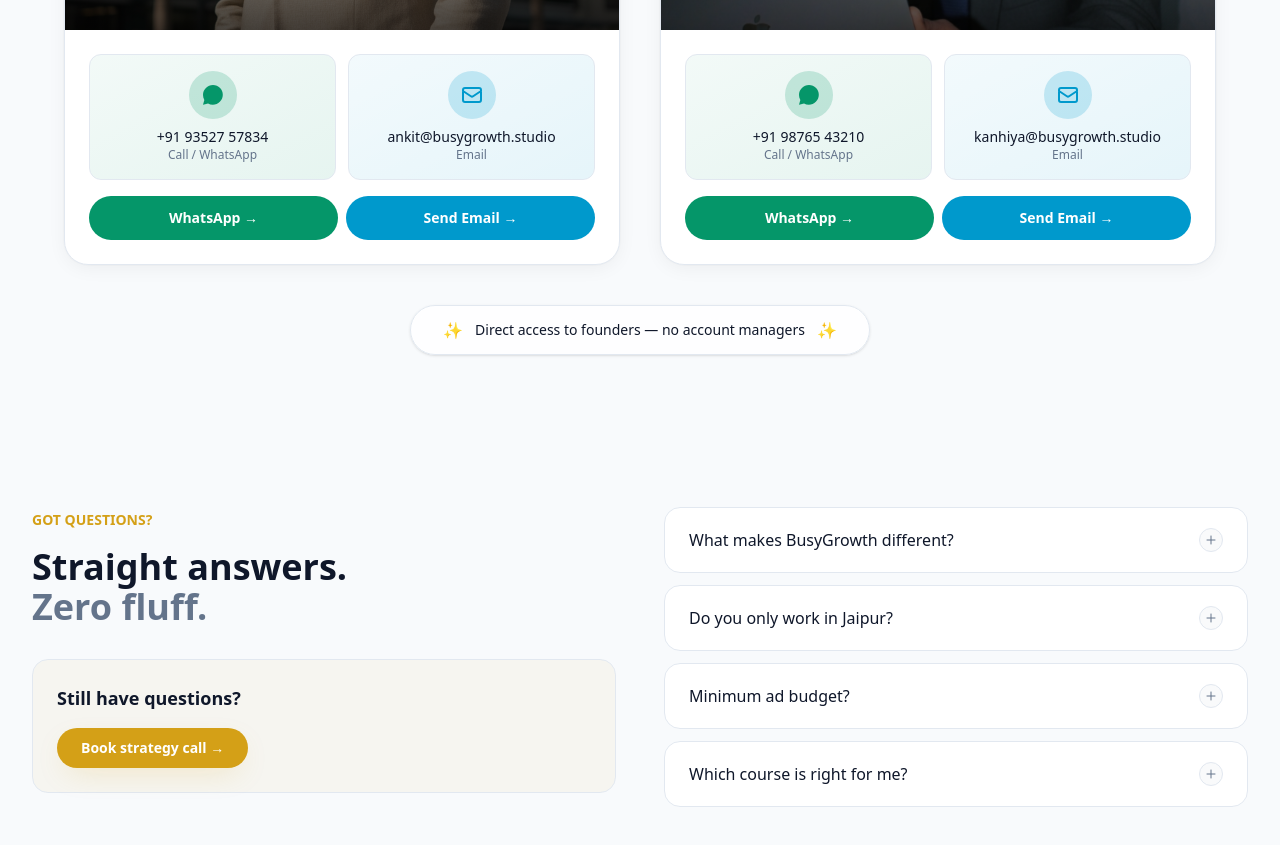
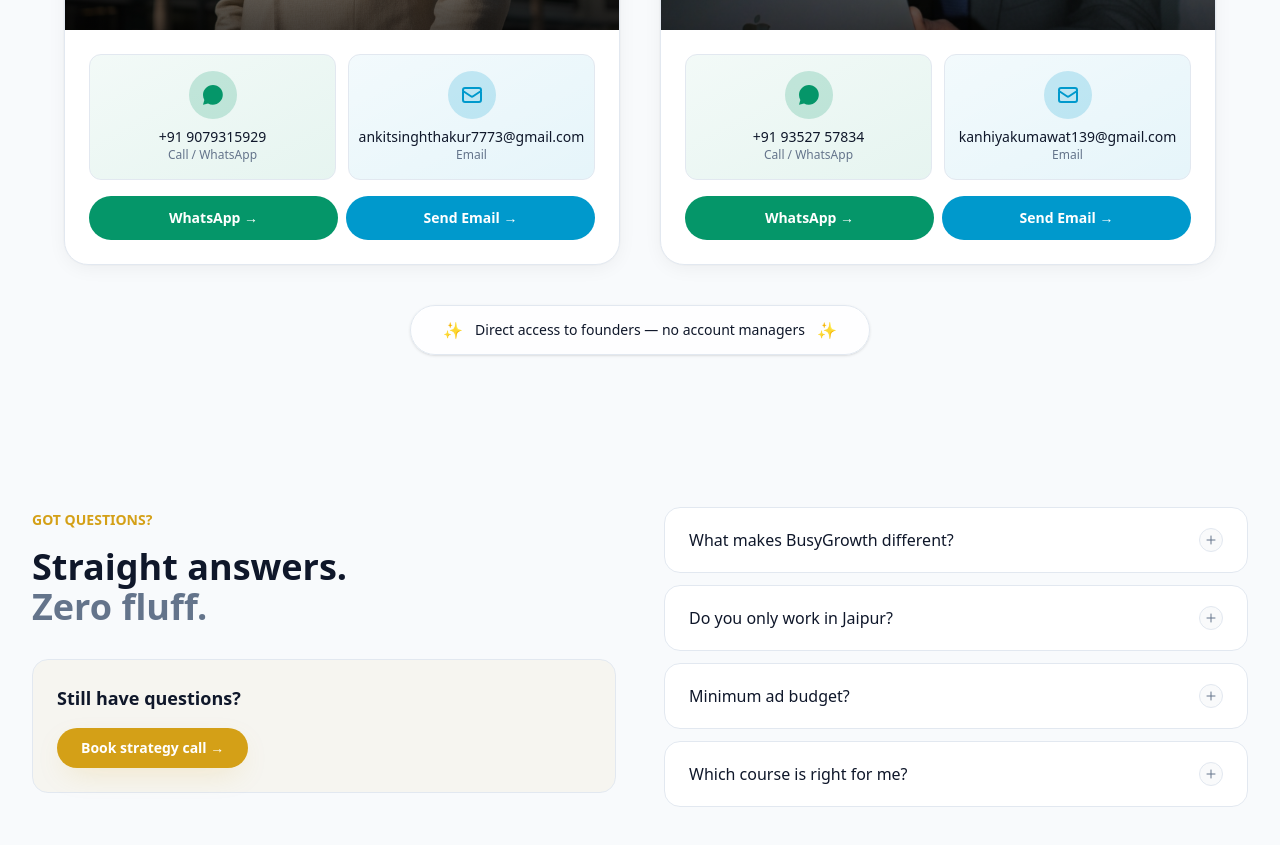
Before and after one commit to dishantsaini25/busyGrowth, a Next.js app: page / in a window 1280 px wide. Shown: the part 3180-4025 px from the top of the page. Built offline with nearby package versions, Linux system fonts and the light colour scheme.

Commit message:
contact details update

```diff
--- a/src/app/components/sections/FounderSection.jsx
+++ b/src/app/components/sections/FounderSection.jsx
@@ -7,15 +7,15 @@
       name: "Ankit",
       role: "Founder",
       image: "/images/ankit.png",
-      phone: "+91 93527 57834",
-      email: "ankit@busygrowth.studio",
+      phone: "+91 9079315929",
+      email: "ankitsinghthakur7773@gmail.com",
     },
     {
       name: "Kanhiya",
       role: "Co-Founder",
       image: "/images/kanhiya.webp",
-      phone: "+91 98765 43210",
-      email: "kanhiya@busygrowth.studio",
+      phone: "+91 93527 57834",
+      email: "kanhiyakumawat139@gmail.com",
     },
   ];
 
--- a/src/app/contact/page.jsx
+++ b/src/app/contact/page.jsx
@@ -63,7 +63,7 @@
             <form onSubmit={handleSubmit} className="space-y-5">
               <div><label className="mb-2 block text-sm font-medium text-text-dark">Full name *</label><input type="text" name="name" required value={formData.name} onChange={handleChange} className="w-full rounded-xl border border-border-gray bg-white px-4 py-3 text-text-dark focus:border-gold/50 focus:outline-none focus:ring-1 focus:ring-gold/50" placeholder="Aarav Sharma" /></div>
               <div><label className="mb-2 block text-sm font-medium text-text-dark">Email *</label><input type="email" name="email" required value={formData.email} onChange={handleChange} className="w-full rounded-xl border border-border-gray bg-white px-4 py-3 text-text-dark focus:border-gold/50 focus:outline-none focus:ring-1 focus:ring-gold/50" placeholder="aarav@brand.com" /></div>
-              <div><label className="mb-2 block text-sm font-medium text-text-dark">WhatsApp *</label><input type="tel" name="phone" required value={formData.phone} onChange={handleChange} className="w-full rounded-xl border border-border-gray bg-white px-4 py-3 text-text-dark focus:border-gold/50 focus:outline-none focus:ring-1 focus:ring-gold/50" placeholder="+91 98765 43210" /></div>
+              <div><label className="mb-2 block text-sm font-medium text-text-dark">WhatsApp *</label><input type="tel" name="phone" required value={formData.phone} onChange={handleChange} className="w-full rounded-xl border border-border-gray bg-white px-4 py-3 text-text-dark focus:border-gold/50 focus:outline-none focus:ring-1 focus:ring-gold/50" placeholder="+91 93527 57834" /></div>
               <div><label className="mb-2 block text-sm font-medium text-text-dark">Business type *</label><select name="businessType" required value={formData.businessType} onChange={handleChange} className="w-full rounded-xl border border-border-gray bg-white px-4 py-3 text-text-dark"><option value="">Select</option><option>D2C</option><option>Service</option><option>Creator</option><option>Local</option><option>SaaS</option></select></div>
               <div><label className="mb-2 block text-sm font-medium text-text-dark">Interested in *</label><select name="interest" required value={formData.interest} onChange={handleChange} className="w-full rounded-xl border border-border-gray bg-white px-4 py-3 text-text-dark"><option value="growth-plan">Free Growth Plan</option><option value="ads">Ads Management</option><option value="content">Reels & Content</option><option value="automation">Automation</option><option value="course">Full DM Course</option><option value="performance-course">Performance Marketing Course</option></select></div>
               <div><label className="mb-2 block text-sm font-medium text-text-dark">Message</label><textarea name="message" rows="4" value={formData.message} onChange={handleChange} className="w-full rounded-xl border border-border-gray bg-white px-4 py-3 text-text-dark" placeholder="Tell us about your goals..." /></div>
```
